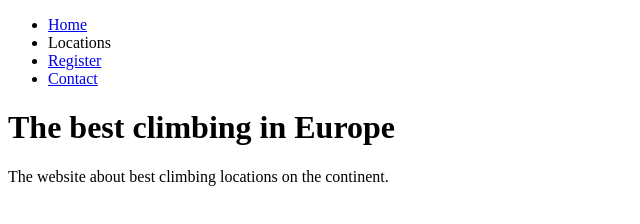
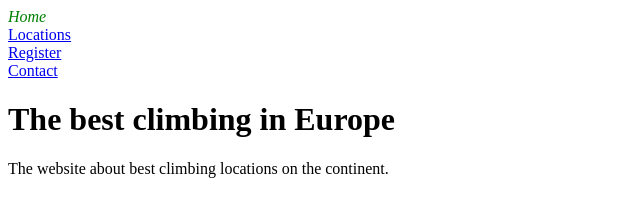
Before and after one commit to podmar/best-climbing, a plain HTML site: page index.html in a window 1280 px wide. Shown: the whole page, without its empty margins (0-640 px from the left). Drawn offline with Linux system fonts and the light colour scheme.

Commit message:
created active class to show where user is

```diff
--- a/index.html
+++ b/index.html
@@ -9,8 +9,8 @@
 </head>
 <body>
     <ul>
-        <li><a href="index.html">Home</a></li>
-        <li><a href="locations.html"></a>Locations</li>
+        <li class="active">Home</li>
+        <li><a href="locations.html">Locations</a></li>
         <li><a href="register.html">Register</a></li>
         <li><a href="contact.html">Contact</a></li>
     </ul>
--- a/style.css
+++ b/style.css
@@ -0,0 +1,10 @@
+ul {
+    list-style-type: none;
+    margin: 0px;
+    padding: 0px;
+}
+
+.active {
+    font-style: italic;
+    color: green;
+}
```
